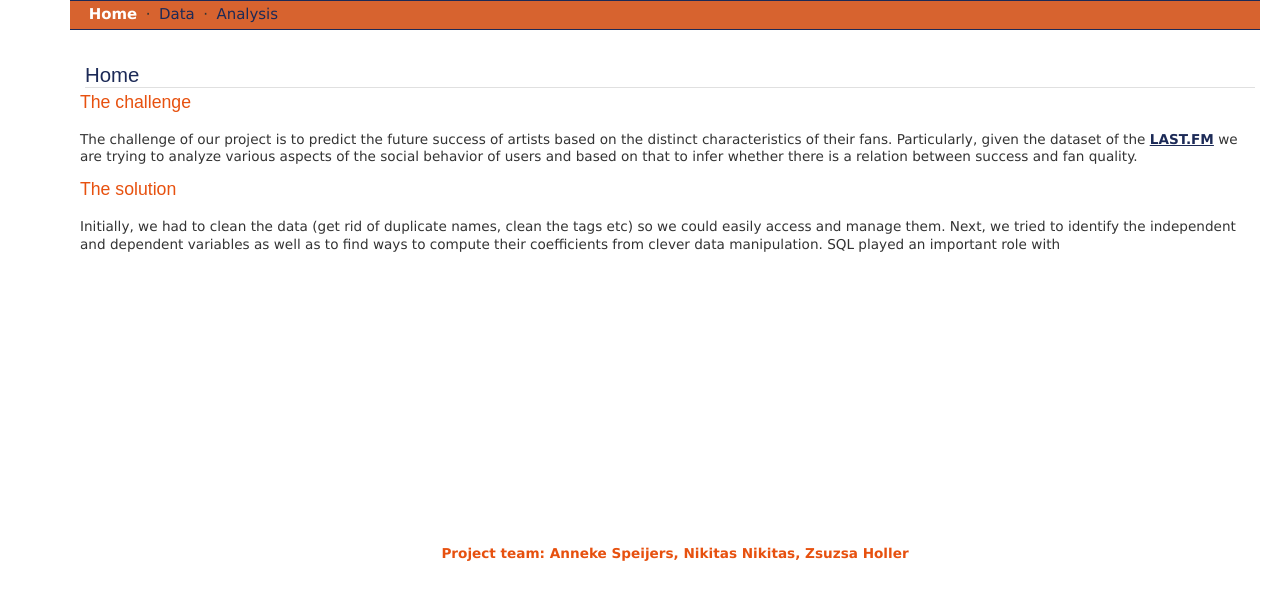
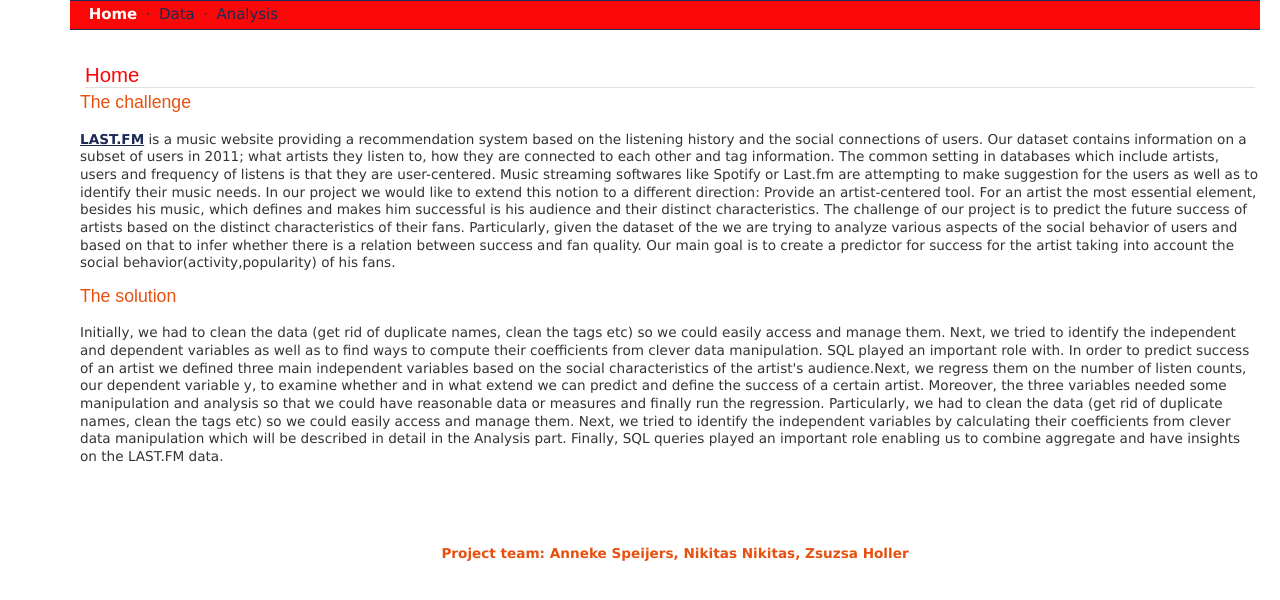
Before and after one commit to zsuzsaholler/bgse-dashboard-project, a PHP site: page / in a window 1280 px wide. Shown: the part 96-696 px from the top of the page. Run offline with PHP 8.4, Linux system fonts and the light colour scheme; data that the repository does not hold is empty.

Commit message:
Modified style and added text.

```diff
--- a/web/index.php
+++ b/web/index.php
@@ -75,11 +75,11 @@ function showgraph(artist) {
 			<h2>Home</h2>
 			<h3>The challenge</h3>
 
-			<p>The challenge of our project is to predict the future success of artists based on the distinct characteristics of their fans. Particularly, given the dataset of the <b><a href="http://www.last.fm/" target="_blank">LAST.FM</a></b> we are trying to analyze various aspects of the social behavior of users and based on that to infer whether there is a relation between success and fan quality.</p>
+			<p><b><a href="http://www.last.fm/" target="_blank">LAST.FM</a></b> is a music website providing a recommendation system based on the listening history and the social connections of users. Our dataset contains information on a subset of users in 2011; what artists they listen to, how they are connected to each other and tag information. The common setting in databases which include artists, users and frequency of listens is that they are user-centered. Music streaming softwares like Spotify or Last.fm are attempting to make suggestion for the users as well as to identify their music needs. In our project we would like to extend this notion to a different direction: Provide an artist-centered tool. For an artist the most essential element, besides his music, which defines and makes him successful is his audience and their distinct characteristics. The challenge of our project is to predict the future success of artists based on the distinct characteristics of their fans. Particularly, given the dataset of the  we are trying to analyze various aspects of the social behavior of users and based on that to infer whether there is a relation between success and fan quality. Our main goal is to create a predictor for success for the artist taking into account the social behavior(activity,popularity) of his fans.</p>
 
 			<h3>The solution</h3>
 
-			<p>Initially, we had to clean the data (get rid of duplicate names, clean the tags etc) so we could easily access and manage them. Next, we tried to identify the independent and dependent variables as well as to find ways to compute their coefficients from clever data manipulation. SQL played an important role with </p>
+			<p>Initially, we had to clean the data (get rid of duplicate names, clean the tags etc) so we could easily access and manage them. Next, we tried to identify the independent and dependent variables as well as to find ways to compute their coefficients from clever data manipulation. SQL played an important role with. In order to predict success of an artist we defined three main independent variables based on the social characteristics of the artist's audience.Next, we regress them on the number of listen counts, our dependent variable y, to examine whether and in what extend we can predict and define the success of a certain artist. Moreover, the three variables needed some manipulation and analysis so that we could have reasonable data or measures and finally run the regression. Particularly, we had to clean the data (get rid of duplicate names, clean the tags etc) so we could easily access and manage them. Next, we tried to identify the independent variables by calculating their coefficients from clever data manipulation which will be described in detail in the Analysis part. Finally, SQL queries played an important role enabling us to combine aggregate and have insights on the LAST.FM data.</p>
 
 
 		</div>
--- a/web/style.css
+++ b/web/style.css
@@ -52,7 +52,7 @@ body {
 	margin-right: 50px;
 	border-top: 1px solid #1C2A57;
 	border-bottom: 1px solid #1C2A57;
-	background: #d7632f;
+	background: #fb0707;
 	padding-top: 5px;
 	padding-bottom: 5px;
 	padding-left: 15px;
@@ -85,7 +85,7 @@ body {
 	*/
 }
 
-#main h2 { color: #1C2A57; margin-top: 0.2em; margin-bottom: 0.2em; border-bottom: 1px solid #e0e0e0;}
+#main h2 { color: #fb0707; margin-top: 0.2em; margin-bottom: 0.2em; border-bottom: 1px solid #e0e0e0;}
 #main h3 { margin-top: 0.2em; }
 
 #main a { color: #1C2A57;  }
```
